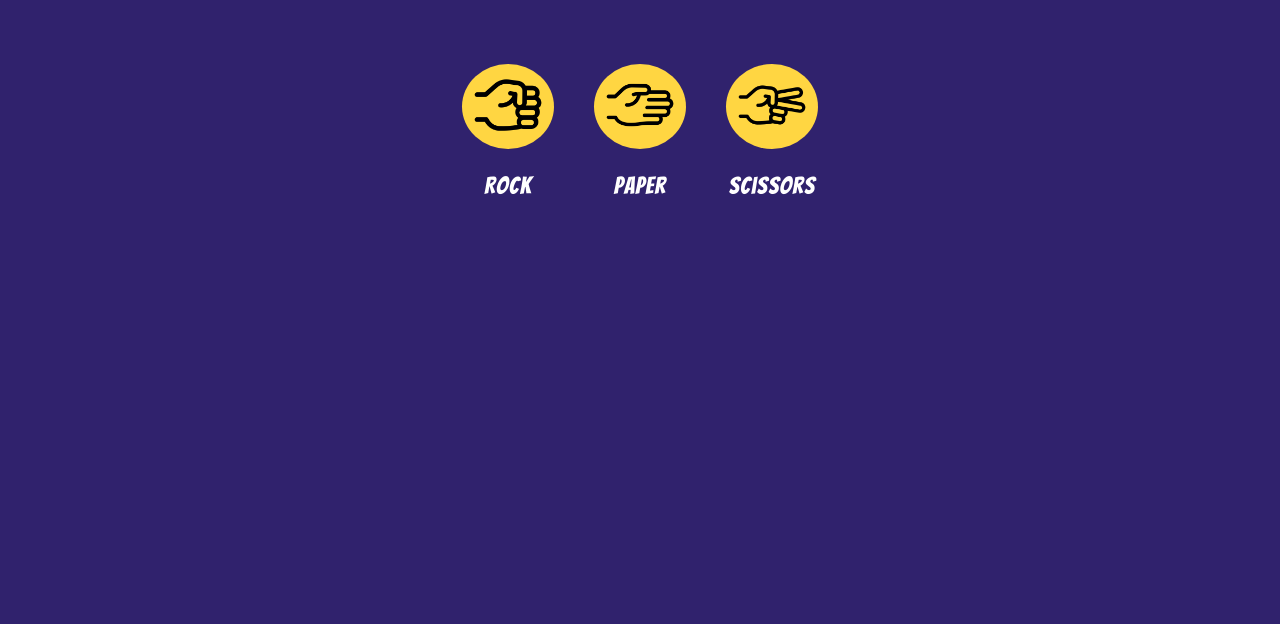
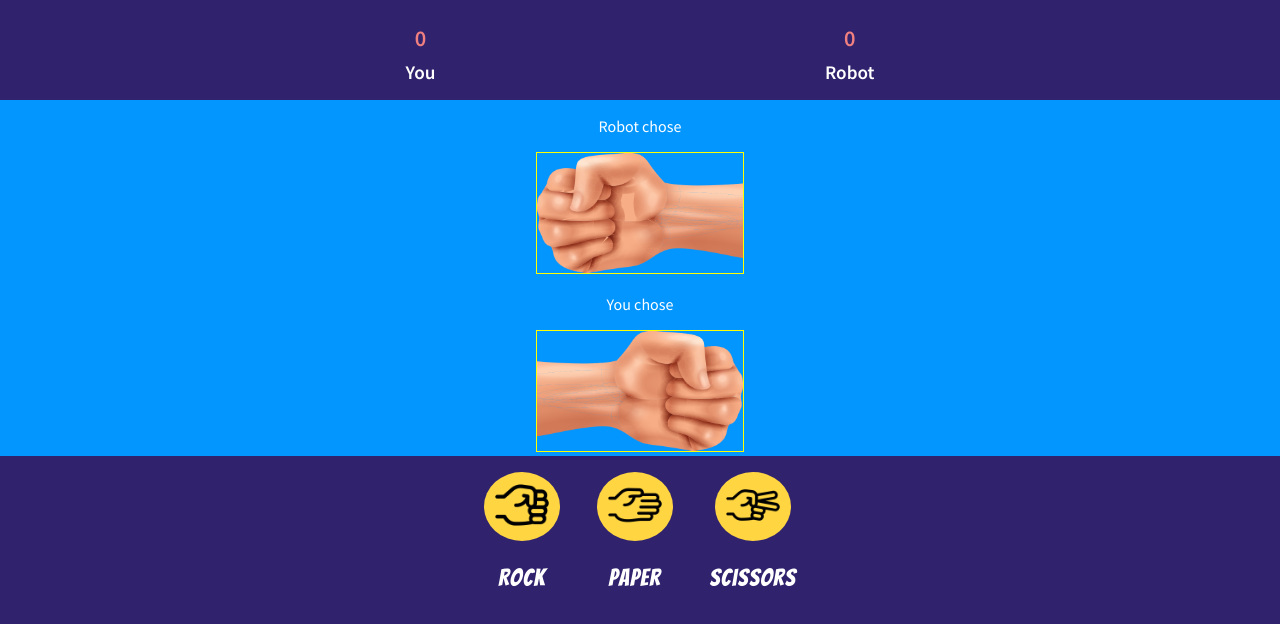
Before and after one commit to Kwadwo-Firempong-Boakye/Project-Rock-Paper-Scissors, a plain HTML site: page index.html in a window 1280 px wide. Drawn offline with Linux system fonts and the light colour scheme.

Commit message:
add score and play interface

```diff
--- a/index.css
+++ b/index.css
@@ -21,19 +21,52 @@ html, body {
 .container {
     display: flex;
     flex-direction: column;
-    align-items: center;
-    gap: 1rem;
+   /* align-items: center;*/
+    column-gap: 4rem;
     height: 100vh;
     background: var(--midnight-blue);
-    padding: 0 4rem;
+}
+
+.score {
+    display: flex;
+    justify-content: space-evenly;
+    text-align: center;
+    font-family: 'Source Sans Pro', sans-serif;
+    font-weight: 600;
+    font-size: 1.2rem;
+    padding: 1rem;
+}
+
+.score-count {
+    color: var(--light-coral);
+    font-size: 1.4rem;
+    margin: 0;
+    padding: 0.5rem;
+}
+
+.name {
+    margin: 0;
+    padding: 0;
+}
+
+.robot,
+.player {
+    text-align: center;
+    background: var(--dodger-blue)
+}
+
+.robo-img,
+.player-img{
+    height: 15vh;
+    border: 1px solid yellow;
 }
 
 .choices {
     display: flex;
-    gap: 2.5rem;
-    height: 15vh;
+    gap: 2.3rem;
     text-align: center;
-
+    justify-content: center;
+    padding: 1rem;
     /*border: 1px solid red;*/
 }
 
@@ -54,7 +87,7 @@ html, body {
 }
 
 .choices img{
-    width: 5rem;
+    width: 4rem;
     transition: all 0.3s ease-in-out;
 }
 
@@ -66,6 +99,7 @@ html, body {
     font-size: 1.5rem;
     font-family: 'Bangers', cursive;
     letter-spacing: 1px;
+
 }
 
 /*
--- a/index.html
+++ b/index.html
@@ -14,10 +14,27 @@
 
 <body>
     <div class="container">
-        <div class="score"></div>
-        <div class="robot"></div>
+
+        <div class="score">
+            <div>
+                <p class="score-count">0</p>
+                <p class="name">You</p>
+            </div>
+            <div>
+                <p class="score-count">0</p>
+                <p class="name">Robot</p>
+            </div>
+        </div>
+
+        <div class="robot">
+            <p>Robot chose</p>
+            <img class="robo-img" src="./robo-rock.png" alt="">
+        </div>
         <div class="info"></div>
-        <div class="player"></div>
+        <div class="player">
+            <p>You chose</p>
+            <img class="player-img" src="./player-rock.png" alt="">
+        </div>
 
         <div class="choices">
             <div class="select">
```
Also changed, not shown: player-rock.png (added), robo-rock.png (added).
